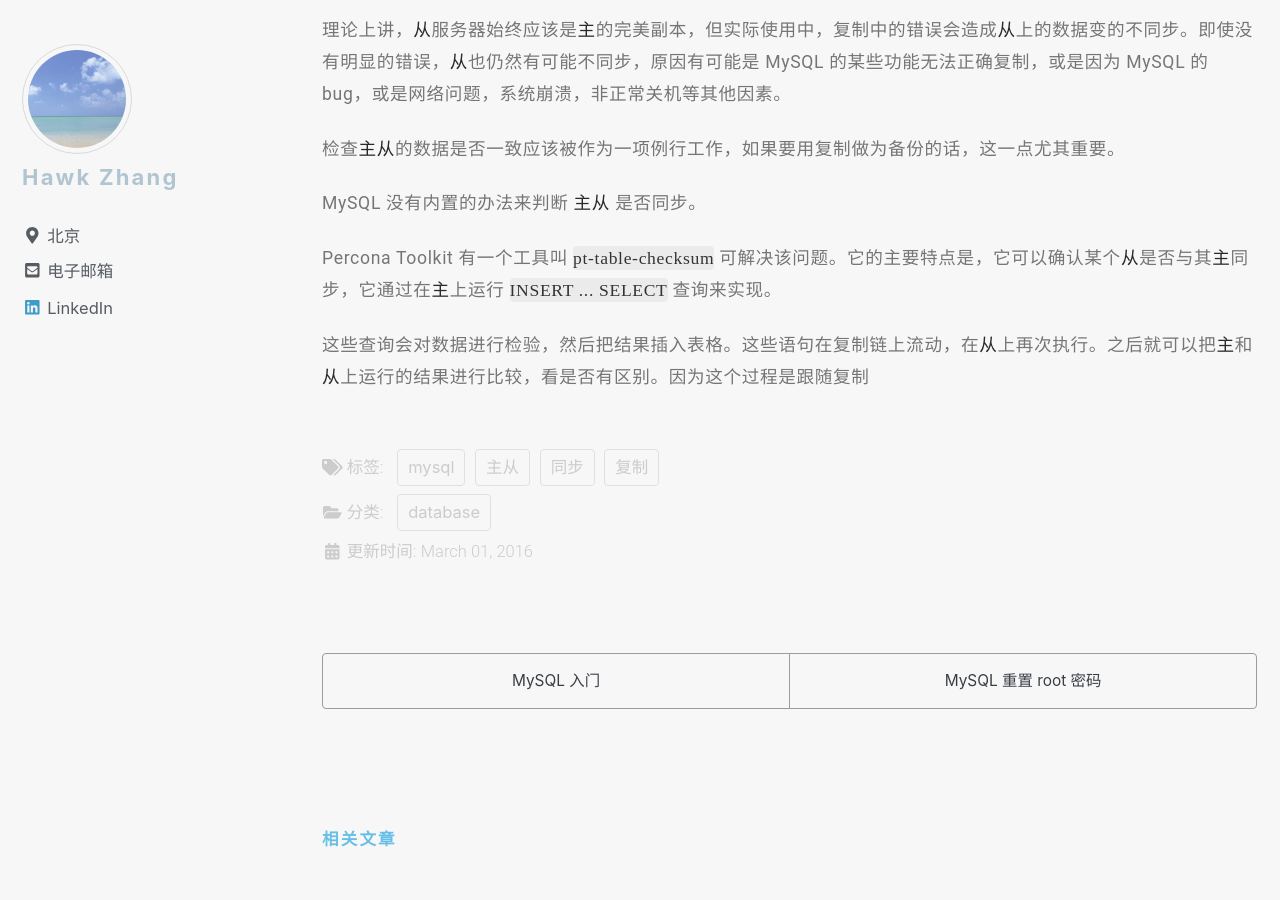
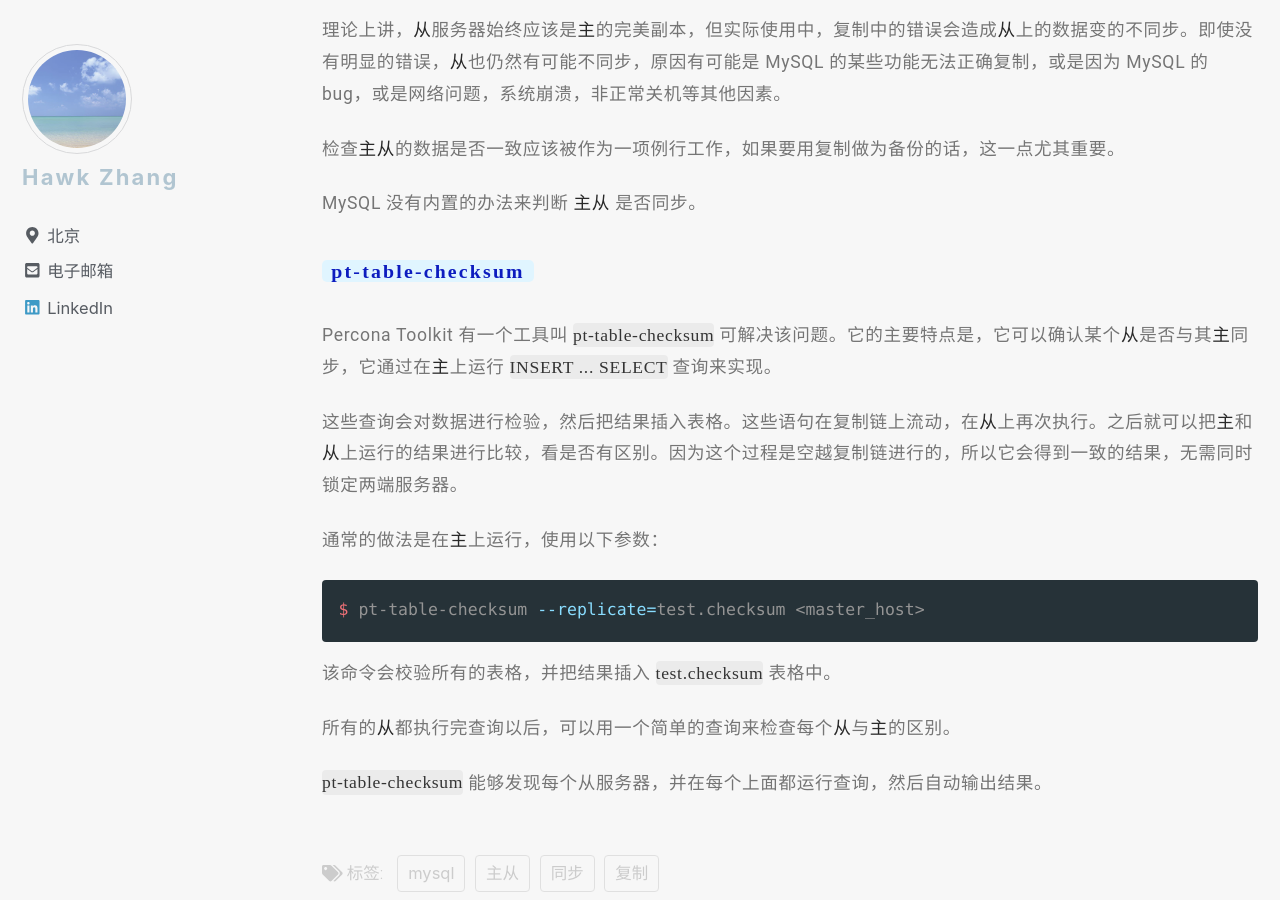
Before and after one commit to narru888/linotes_note, a Jekyll site: the page built from _posts/mysql/2016-03-01-master.slave.md, in a window 1280 px wide and 900 px high, scrolled down 46478 px. Built offline with Jekyll 4.4.1, drawn with Linux system fonts in a browser that asks for light colours; nearby versions of some CDN libraries; a script that is not in the unit is left out.

Commit message:
update on 2018-08-15 16:30:01 CST

````diff
--- a/_posts/mysql/2016-03-01-master.slave.md
+++ b/_posts/mysql/2016-03-01-master.slave.md
@@ -1472,6 +1472,20 @@ Info: use `test`; CREATE TABLE test.t(a int)
 
 MySQL 没有内置的办法来判断 *主从* 是否同步。
 
-Percona Toolkit 有一个工具叫 **`pt-table-checksum`** 可解决该问题。它的主要特点是，它可以确认某个*从*是否与其*主*同步，它通过在*主*上运行 `INSERT ... SELECT` 查询来实现。
+##### `pt-table-checksum`
 
-这些查询会对数据进行检验，然后把结果插入表格。这些语句在复制链上流动，在*从*上再次执行。之后就可以把*主*和*从*上运行的结果进行比较，看是否有区别。因为这个过程是跟随复制
+Percona Toolkit 有一个工具叫 `pt-table-checksum` 可解决该问题。它的主要特点是，它可以确认某个*从*是否与其*主*同步，它通过在*主*上运行 `INSERT ... SELECT` 查询来实现。
+
+这些查询会对数据进行检验，然后把结果插入表格。这些语句在复制链上流动，在*从*上再次执行。之后就可以把*主*和*从*上运行的结果进行比较，看是否有区别。因为这个过程是空越复制链进行的，所以它会得到一致的结果，无需同时锁定两端服务器。
+
+通常的做法是在*主*上运行，使用以下参数：
+
+```bash
+$ pt-table-checksum --replicate=test.checksum <master_host>
+```
+
+该命令会校验所有的表格，并把结果插入 `test.checksum` 表格中。
+
+所有的*从*都执行完查询以后，可以用一个简单的查询来检查每个*从*与*主*的区别。
+
+`pt-table-checksum` 能够发现每个从服务器，并在每个上面都运行查询，然后自动输出结果。
````
